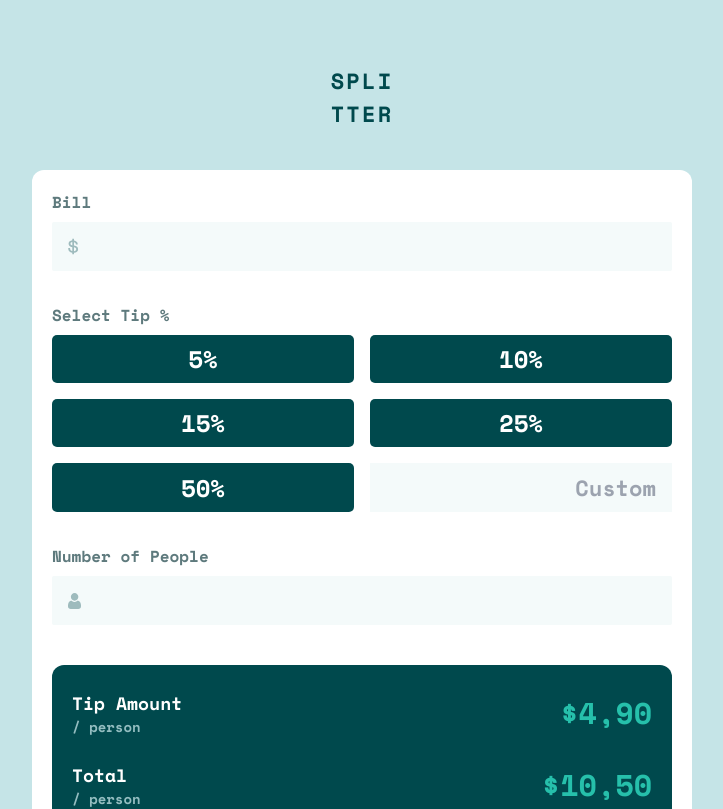
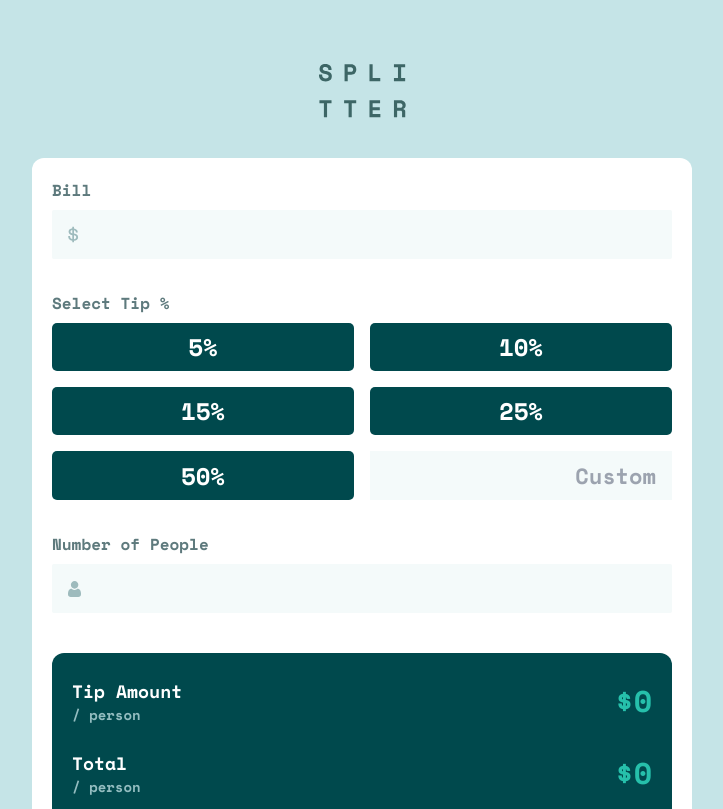
Before and after one commit to TzuChaeDahy/tip-calculator-app, a React (Vite) app: page / in a window 1280 px wide. Shown: the top 809 px of the page, without its empty margins (278-1001 px from the left). Built offline with nearby package versions, Linux system fonts and the light colour scheme.

Commit message:
updating some functionalities

```diff
--- a/src/components/Container.jsx
+++ b/src/components/Container.jsx
@@ -1,11 +1,53 @@
+import { useEffect } from "react";
+import { useRef } from "react";
+import { useState } from "react";
 import Form from "./Form";
 import Output from "./Output";
 
 const Container = () => {
+  const [bill, setBill] = useState(0);
+  const [people, setPeople] = useState(0);
+  const [percentage, setPercentage] = useState(0);
+  const [tipAmount, setTipAmount] = useState(0);
+  const [totalAmount, setTotalAmount] = useState(0);
+  const billInput = useRef(null);
+  const peopleInput = useRef(null);
+
+  const handleReset = () => {
+    setBill(0);
+    setPeople(0);
+    billInput.current.value = 0;
+    peopleInput.current.value = 0;
+  };
+
+  useEffect(() => {
+    if (people == 0) {
+      console.log("Não pode ser zero");
+      setTipAmount(0);
+      setTotalAmount(0);
+      //Sistema de Borda Vermelha
+      return;
+    }
+    setTipAmount(((bill * percentage) / people).toFixed(2));
+    setTotalAmount(((bill / people) * (percentage + 1)).toFixed(2));
+    console.log(billInput.current.value);
+    console.log(peopleInput.current.value);
+  }, [bill, people, percentage]);
+
   return (
     <div className="p-5 bg-project-neutral-100 rounded-xl flex flex-col gap-10">
-      <Form />
-      <Output />
+      <Form
+        handleBill={setBill}
+        handlePeople={setPeople}
+        handlePercentage={setPercentage}
+        billInput={billInput}
+        peopleInput={peopleInput}
+      />
+      <Output
+        tipAmount={tipAmount}
+        totalAmount={totalAmount}
+        handleReset={handleReset}
+      />
     </div>
   );
 };
--- a/src/components/Form.jsx
+++ b/src/components/Form.jsx
@@ -4,12 +4,30 @@ import TipLayout from "./TipLayout";
 import Dollar from "../images/icon-dollar.svg";
 import Person from "../images/icon-person.svg";
 
-const Form = () => {
+const Form = ({
+  handlePeople,
+  handleBill,
+  handlePercentage,
+  billInput,
+  peopleInput,
+}) => {
   return (
     <div className="flex flex-col gap-8">
-      <NumberInput id="bill" label="Bill" icon={Dollar} />
-      <TipLayout />
-      <NumberInput id="people" label="Number of People" icon={Person} />
+      <NumberInput
+        id="bill"
+        label="Bill"
+        icon={Dollar}
+        handleValue={handleBill}
+        refState={billInput}
+      />
+      <TipLayout handlePercentage={handlePercentage} />
+      <NumberInput
+        id="people"
+        label="Number of People"
+        icon={Person}
+        handleValue={handlePeople}
+        refState={peopleInput}
+      />
     </div>
   );
 };
--- a/src/components/Output.jsx
+++ b/src/components/Output.jsx
@@ -1,11 +1,14 @@
 import Amount from "./layout/Amout";
 
-const Output = () => {
+const Output = ({ tipAmount, totalAmount, handleReset }) => {
   return (
     <div className="flex flex-col gap-6 px-5 py-6 rounded-xl bg-project-cyan-300">
-      <Amount title="Tip Amount" value="4,90" />
-      <Amount title="Total" value="10,50" />
-      <button className="uppercase bg-project-cyan-200 w-full py-2 rounded-md text-project-cyan-300">
+      <Amount title="Tip Amount" value={tipAmount} />
+      <Amount title="Total" value={totalAmount} />
+      <button
+        className="uppercase bg-project-cyan-200 w-full py-2 rounded-md text-project-cyan-300"
+        onClick={handleReset}
+      >
         reset
       </button>
     </div>
--- a/src/components/TipLayout.jsx
+++ b/src/components/TipLayout.jsx
@@ -1,7 +1,7 @@
 import Label from "./layout/Label";
 import Button from "./layout/Button";
 
-const TipLayout = () => {
+const TipLayout = ({ handlePercentage }) => {
   const percentages = [
     { value: 0.05, perc: "5%" },
     { value: 0.1, perc: "10%" },
@@ -11,7 +11,11 @@ const TipLayout = () => {
   ];
 
   const createButtons = percentages.map((btn) => {
-    return <Button>{btn.perc}</Button>;
+    return (
+      <Button value={btn.value} handlePercentage={handlePercentage}>
+        {btn.perc}
+      </Button>
+    );
   });
 
   return (
@@ -23,6 +27,7 @@ const TipLayout = () => {
           type="number"
           className="bg-project-neutral-200 text-right px-4 py-2 outline-none"
           placeholder="Custom"
+          onChange={(e) => handlePercentage(e.target.value / 100)}
         />
       </div>
     </div>
--- a/src/components/Title.jsx
+++ b/src/components/Title.jsx
@@ -1,12 +1,9 @@
+import Logo from "../images/logo.svg";
+
 const Title = () => {
   return (
     <header>
-      <h1 className="text-center tracking-widest uppercase font-bold text-project-cyan-300">
-        Spli
-      </h1>
-      <h1 className="text-center tracking-widest uppercase font-bold text-project-cyan-300">
-        tter
-      </h1>
+      <img src={Logo} alt="Logo" className="my-0 mx-auto" />
     </header>
   );
 };
--- a/src/components/layout/Button.jsx
+++ b/src/components/layout/Button.jsx
@@ -1,8 +1,11 @@
-const Button = ({ children }) => {
+const Button = ({ children, value, handlePercentage }) => {
+  const handleValue = () => {
+    handlePercentage(value);
+  };
   return (
     <button
       className={`py-2 rounded-[5px] font-bold text-2xl bg-project-cyan-300 text-project-neutral-100`}
-      onClick={() => buttonClick()}
+      onClick={handleValue}
     >
       {children}
     </button>
--- a/src/components/layout/NumberInput.jsx
+++ b/src/components/layout/NumberInput.jsx
@@ -1,6 +1,6 @@
 import Label from "./Label";
 
-const NumberInput = ({ id, label, icon, handleState }) => {
+const NumberInput = ({ id, label, icon, handleValue, refState }) => {
   return (
     <div>
       <Label id={id}>{label}</Label>
@@ -9,8 +9,12 @@ const NumberInput = ({ id, label, icon, handleState }) => {
         <input
           id={id}
           type="number"
-          className="bg-transparent outline-none text-right pr-4 py-2 h-full text-project-cyan-300"
-          onChange={(e) => handleState(e.target.value)}
+          className="bg-transparent outline-none text-right pr-4 py-2 h-full text-project-cyan-300 w-full"
+          min="0"
+          onChange={(e) => {
+            handleValue(e.target.value);
+          }}
+          ref={refState}
         />
       </div>
     </div>
```
